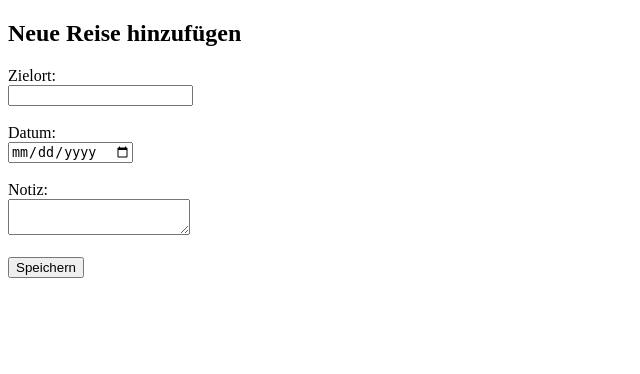
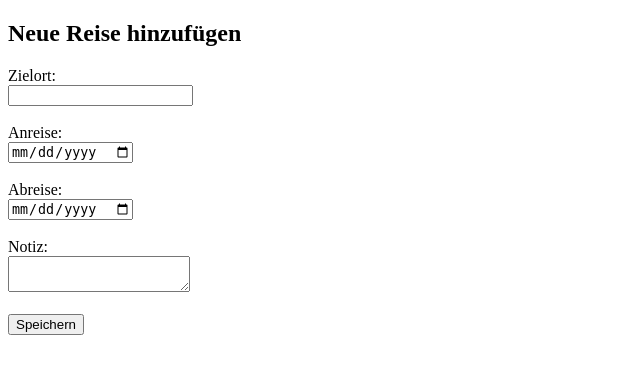
Before and after one commit to laia-dev/reiseplaner, a Flask app: page /reise-hinzufuegen in a window 1280 px wide. Shown: the part 26-400 px from the top of the page, without its empty margins (0-640 px from the left). Run offline with Flask 3, Linux system fonts and the light colour scheme; a user stored in the database is signed in.

Commit message:
Datum entfernt, stattdessen Anreise- und Abreisedatum hinzugefügt; Formulare und Anzeige aktualisiert

```diff
--- a/app.py
+++ b/app.py
@@ -91,10 +91,11 @@ def mein_reiseplan():
 def reise_hinzufuegen():
     if request.method == "POST":
         zielort = request.form.get("zielort")
-        datum = request.form.get("datum")
+        anreise = request.form.get("anreise")
+        abreise = request.form.get("abreise")
         notiz = request.form.get("notiz")
 
-        neue_reise = Reise(zielort=zielort, datum=datum, notiz=notiz, benutzer_id=current_user.id)
+        neue_reise = Reise(zielort=zielort, anreise=anreise, abreise=abreise, notiz=notiz, benutzer_id=current_user.id)
         db.session.add(neue_reise)
         db.session.commit()
 
@@ -130,7 +131,8 @@ def reise_bearbeiten(reise_id):
 
     if request.method == "POST":
         reise.zielort = request.form.get("zielort")
-        reise.datum = request.form.get("datum")
+        reise.anreise = request.form.get("anreise")
+        reise.abreise = request.form.get("abreise")
         reise.notiz = request.form.get("notiz")
         db.session.commit()
         flash("Reise wurde aktualisiert.")
--- a/models.py
+++ b/models.py
@@ -27,6 +27,7 @@ class User(UserMixin, db.Model):
 class Reise(db.Model):
     id = db.Column(db.Integer, primary_key=True) # Eindeutige ID
     zielort = db.Column(db.String(100), nullable=False) # Name des Reiseziels
-    datum = db.Column(db.String(50)) # Reisedatum
+    anreise = db.Column(db.String(50), nullable=False) # Startdatum der Reise
+    abreise = db.Column(db.String(50), nullable=False) # Enddatum der Reise
     notiz = db.Column(db.Text) # Weitere Hinweise oder Planungsdetails
     benutzer_id = db.Column(db.Integer, db.ForeignKey('user.id')) # Verknüpfung zum Benutzer
--- a/templates/reiseformular.html
+++ b/templates/reiseformular.html
@@ -7,8 +7,11 @@
     <label for="zielort">Zielort:</label><br>
     <input type="text" id="zielort" name="zielort" required><br><br>
 
-    <label for="datum">Datum:</label><br>
-    <input type="date" id="datum" name="datum" required><br><br>
+    <label for="anreise">Anreise:</label><br>
+    <input type="date" id="anreise" name="anreise" required><br><br>
+
+    <label for="abreise">Abreise:</label><br>
+    <input type="date" id="abreise" name="abreise" required><br><br>
 
     <label for="notiz">Notiz:</label><br>
     <textarea id="notiz" name="notiz"></textarea><br><br>
--- a/templates/reiseplan.html
+++ b/templates/reiseplan.html
@@ -6,7 +6,8 @@
     {% for reise in reisen %}
       <li>
         <strong>Zielort:</strong> {{ reise.zielort }} |
-        <strong>Datum:</strong> {{ reise.datum }} <br>
+        <strong>Anreise:</strong> {{ reise.anreise }} |
+        <strong>Abreise:</strong> {{ reise.abreise }} <br>
         <em>Notiz:</em> {{ reise.notiz }}
         <a href="{{ url_for('reise_loeschen', reise_id=reise.id) }}">Löschen</a>
         <a href="{{ url_for('reise_bearbeiten', reise_id=reise.id) }}">Bearbeiten</a>
```
Also changed, not shown: templates/reise_bearbeiten.html (+5 -2 lines), instance/reiseplaner.db.
